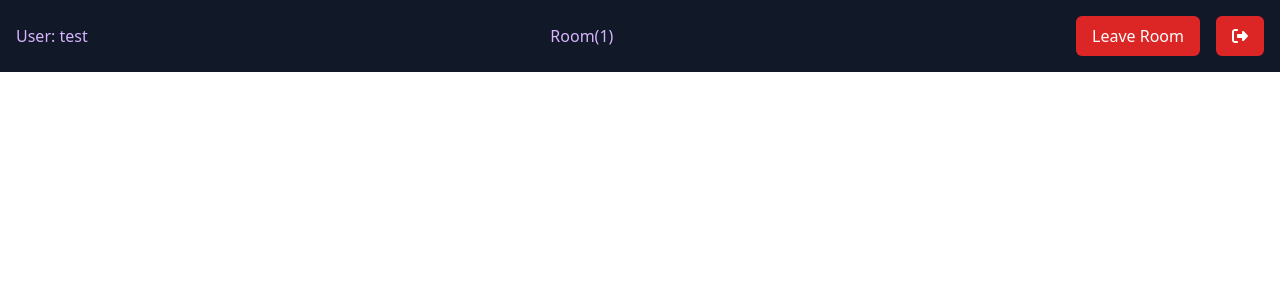
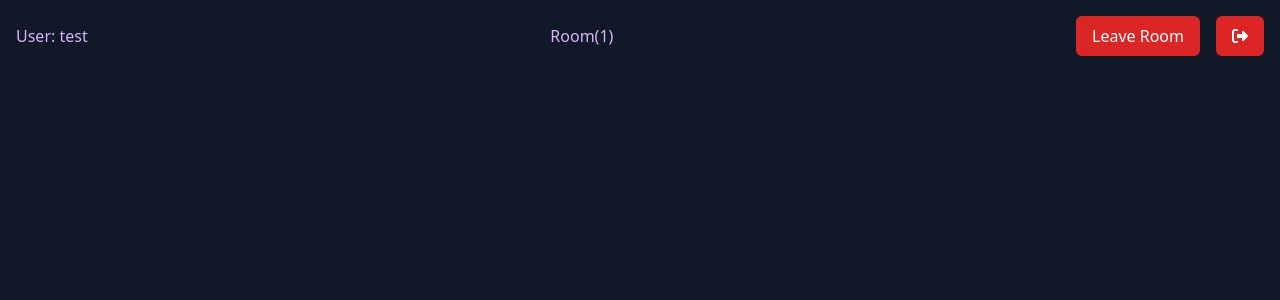
Before and after one commit to Nich0las2004/Chat-App, a React (Vite) app in the folder frontend/: page /room/1 in a window 1280 px wide. Shown: the top 300 px of the page. Built offline with nearby package versions, Linux system fonts and the light colour scheme; no server answers.

Commit message:
added background to the joined room component

```diff
--- a/frontend/src/components/Room/JoinedRoom.tsx
+++ b/frontend/src/components/Room/JoinedRoom.tsx
@@ -64,7 +64,6 @@ const JoinedRoom = () => {
             </div>
             <div className="flex items-center space-x-4">
               <button
-                // className="bg-red-600 hover:bg-red-700 focus:outline-none px-4 py-2 rounded-md text-white"
                 className="bg-red-600 hover:bg-red-700 focus:outline-none px-4 py-2 rounded-md text-white ml-4"
                 onClick={leaveRoomHandler}
               >
@@ -81,6 +80,9 @@ const JoinedRoom = () => {
               </Link>
             </div>
           </div>
+          <div className="flex-grow bg-gray-900 p-4 overflow-y-auto">
+
+          </div>
         </div>
       )}
     </Fragment>
```
